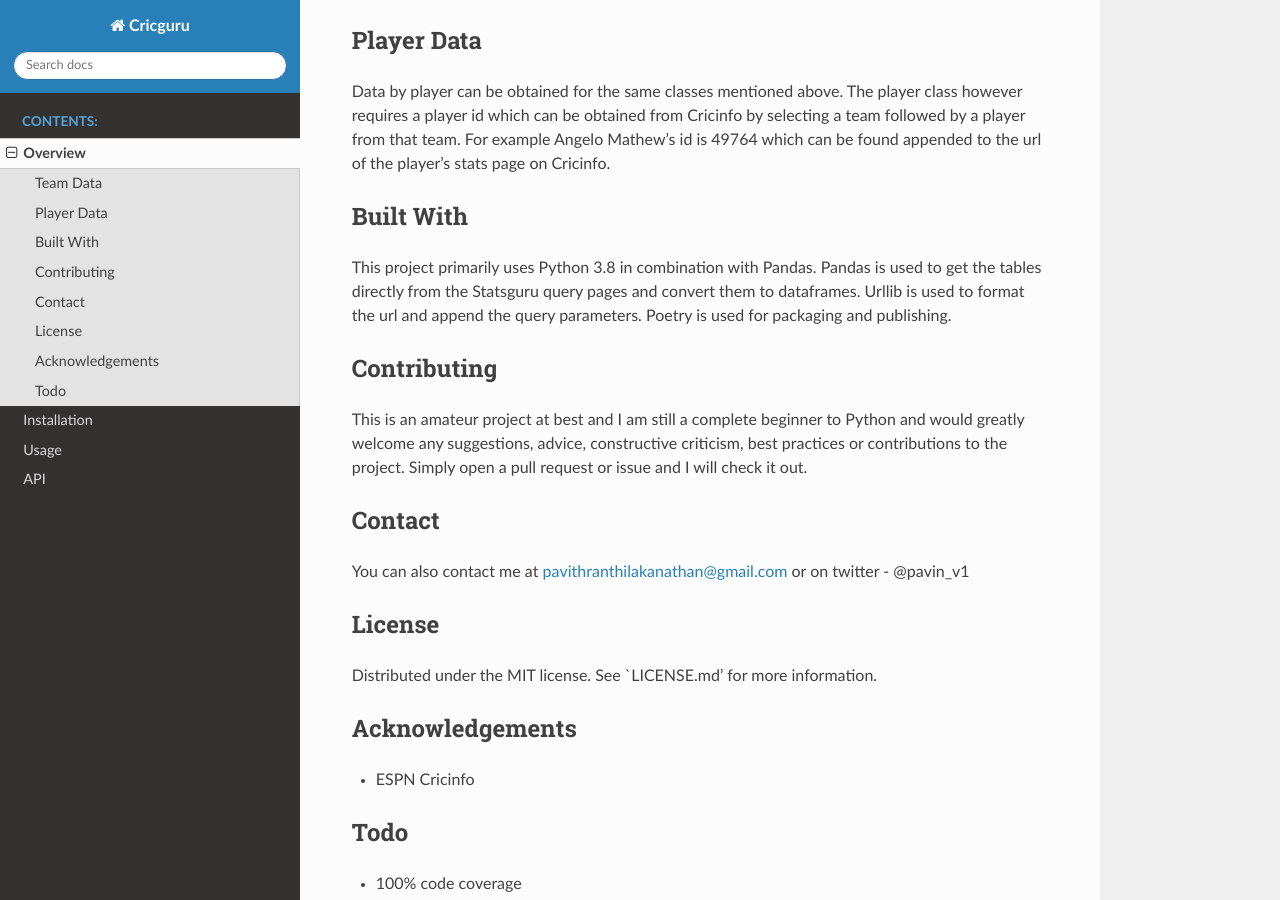
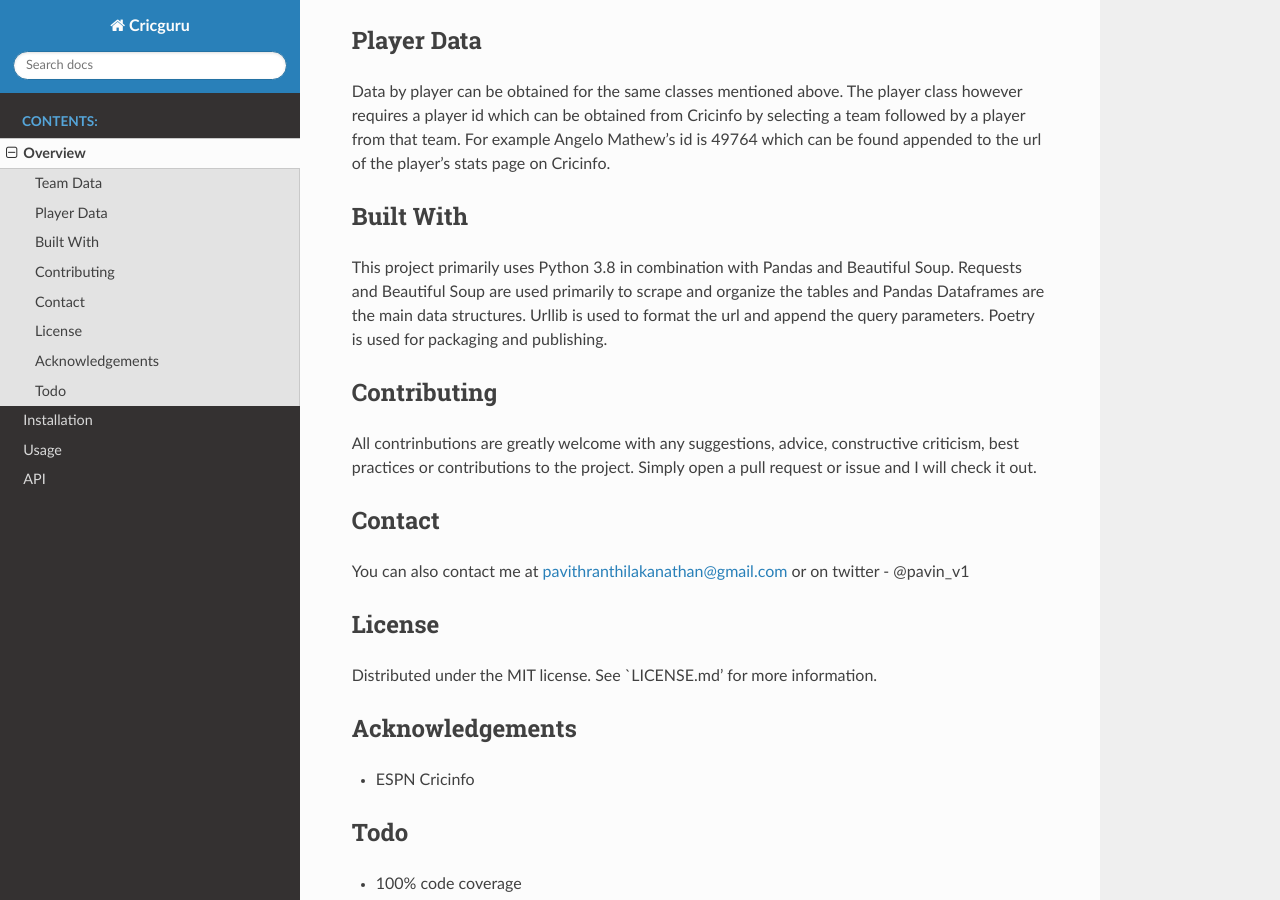
Before and after one commit to puppetmaster12/cricguru, a Sphinx documentation site: the page built from docs/overview.rst, in a window 1280 px wide and 900 px high, scrolled down 3003 px. Built offline with Sphinx 7.4.7 and the Read the Docs theme 2.0.0, drawn with Linux system fonts in a browser that asks for light colours.

Commit message:
docs update

```diff
--- a/docs/overview.rst
+++ b/docs/overview.rst
@@ -181,17 +181,14 @@ url of the player’s stats page on Cricinfo.
 Built With
 ----------
 
-This project primarily uses Python 3.8 in combination with Pandas.
-Pandas is used to get the tables directly from the Statsguru query pages
-and convert them to dataframes. Urllib is used to format the url and
-append the query parameters. Poetry is used for packaging and
-publishing.
+This project primarily uses Python 3.8 in combination with Pandas and Beautiful Soup.
+Requests and Beautiful Soup are used primarily to scrape and organize the tables and Pandas Dataframes are the main data structures.
+Urllib is used to format the url and append the query parameters. Poetry is used for packaging and publishing.
 
 Contributing
 ------------
 
-This is an amateur project at best and I am still a complete beginner to
-Python and would greatly welcome any suggestions, advice, constructive
+All contrinbutions are greatly welcome with any suggestions, advice, constructive
 criticism, best practices or contributions to the project. Simply open a
 pull request or issue and I will check it out.
 
```
